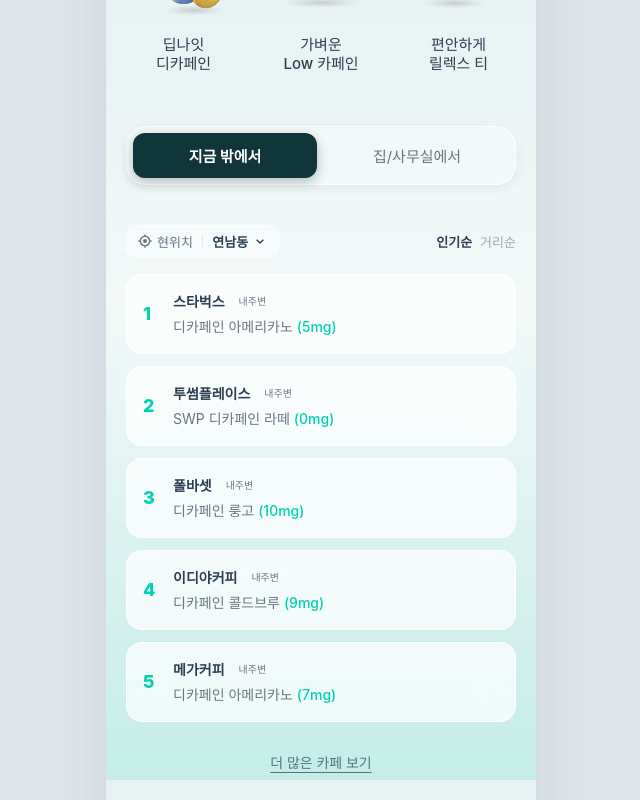
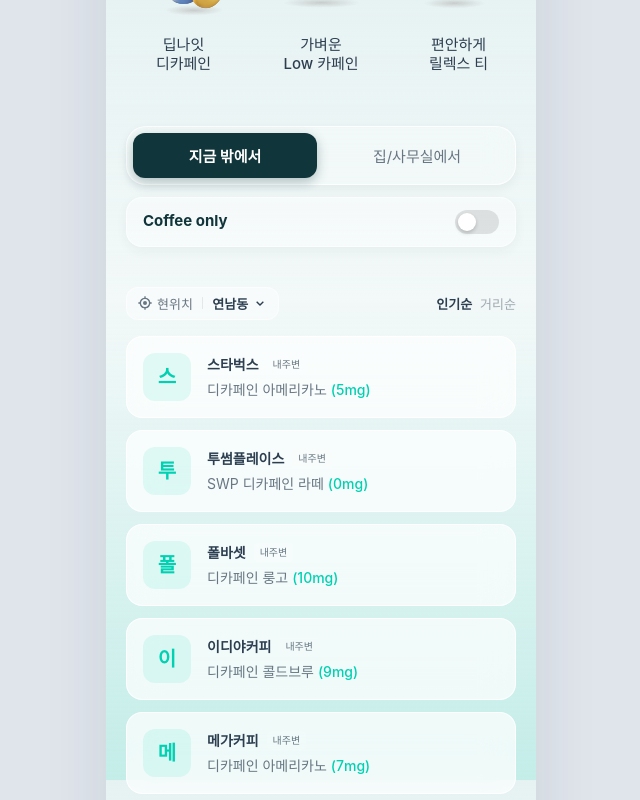
Before and after one commit to starry3211/caffeine-off, a React (Vite) app: page / in a window 1280 px wide. Shown: the part 820-1620 px from the top of the page, without its empty margins (319-959 px from the left). Built offline with nearby package versions, Linux system fonts and the light colour scheme; a web font is replaced by a local one.

Commit message:
feat: conditionally render coffee toggle and update ranking thumbnails

```diff
--- a/src/App.tsx
+++ b/src/App.tsx
@@ -14,6 +14,8 @@ function App() {
     const [activeMode, setActiveMode] = useState<'cafe' | 'home'>('cafe');
     const [currentTab, setCurrentTab] = useState('home');
 
+    const [isCoffeeOnly, setIsCoffeeOnly] = useState(false);
+
     const renderContent = () => {
         if (currentTab === 'cafe') {
             return <DecafCafeListScreen />;
@@ -25,7 +27,12 @@ function App() {
                 <GlobalNavigation />
                 <HeroSection />
                 <QuickCuration />
-                <ServiceToggle activeMode={activeMode} onToggle={setActiveMode} />
+                <ServiceToggle
+                    activeMode={activeMode}
+                    onToggle={setActiveMode}
+                    isCoffeeOnly={isCoffeeOnly}
+                    onCoffeeOnlyToggle={setIsCoffeeOnly}
+                />
 
                 {/* Show CafeRanking only in 'cafe' mode (inside Home Tab toggles) */}
                 {activeMode === 'cafe' && <CafeRanking />}
--- a/src/components/main/CafeRanking.css
+++ b/src/components/main/CafeRanking.css
@@ -23,12 +23,23 @@
     /* Override generic gap if needed, but flex gap handles it */
 }
 
-.rank-number {
-    font-size: 18px;
+/* Thumbnail Styles */
+.item-icon {
+    width: 48px;
+    height: 48px;
+    border-radius: 12px;
+    background: rgba(0, 209, 178, 0.1);
+    display: flex;
+    align-items: center;
+    justify-content: center;
+    margin-right: 16px;
+    /* Spacing between icon and text */
+}
+
+.brand-logo-placeholder {
+    font-size: 20px;
     font-weight: 800;
-    color: var(--digital-mint);
-    margin-right: 16px;
-    width: 14px;
+    color: var(--accent-vital-mint);
 }
 
 .rank-info {
--- a/src/components/main/CafeRanking.tsx
+++ b/src/components/main/CafeRanking.tsx
@@ -46,7 +46,11 @@ const CafeRanking: React.FC = () => {
             <ul className="ranking-list">
                 {rankings.map((item) => (
                     <li key={item.rank} className="ranking-item">
-                        <span className="rank-number">{item.rank}</span>
+                        <div className="item-icon">
+                            <div className="brand-logo-placeholder">
+                                {item.brand[0]}
+                            </div>
+                        </div>
                         <div className="rank-info">
                             <div className="rank-brand-row">
                                 <span className="rank-brand">{item.brand}</span>
--- a/src/components/main/ServiceToggle.tsx
+++ b/src/components/main/ServiceToggle.tsx
@@ -4,9 +4,16 @@ import './ServiceToggle.css';
 interface ServiceToggleProps {
     activeMode: 'cafe' | 'home';
     onToggle: (mode: 'cafe' | 'home') => void;
+    isCoffeeOnly: boolean;
+    onCoffeeOnlyToggle: (value: boolean) => void;
 }
 
-const ServiceToggle: React.FC<ServiceToggleProps> = ({ activeMode, onToggle }) => {
+const ServiceToggle: React.FC<ServiceToggleProps> = ({
+    activeMode,
+    onToggle,
+    isCoffeeOnly,
+    onCoffeeOnlyToggle
+}) => {
     return (
         <section className="service-toggle-section">
             <div className="toggle-container">
@@ -24,6 +31,18 @@ const ServiceToggle: React.FC<ServiceToggleProps> = ({ activeMode, onToggle }) =
                     <span className="toggle-title">집/사무실에서</span>
                 </button>
             </div>
+
+            {activeMode === 'cafe' && (
+                <div className="sub-toggle-container">
+                    <span className="sub-toggle-label">Coffee only</span>
+                    <button
+                        className={`sub-toggle-switch ${isCoffeeOnly ? 'active' : ''}`}
+                        onClick={() => onCoffeeOnlyToggle(!isCoffeeOnly)}
+                    >
+                        <div className="sub-toggle-knob"></div>
+                    </button>
+                </div>
+            )}
         </section>
     );
 };
```
